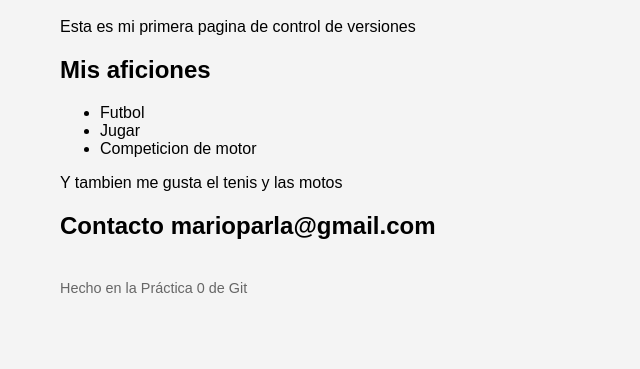
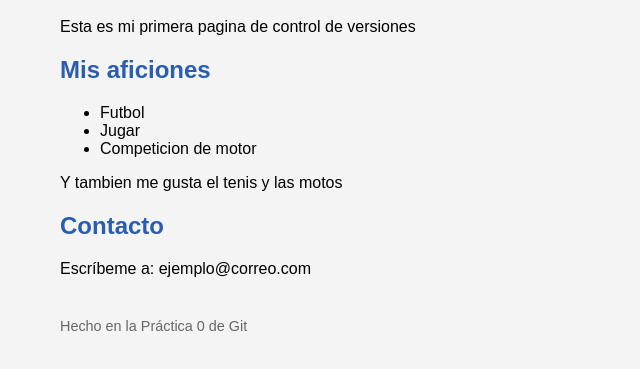
Before and after one commit to Mariete-maker/Practica-git3, a plain HTML site: page index.html in a window 1280 px wide. Shown: the part 217-586 px from the top of the page, without its empty margins (0-640 px from the left). Drawn offline with Linux system fonts and the light colour scheme.

Commit message:
Merge pull request #2 from Mariete-maker/feature/1-contacto
Añade sección de contacto

```diff
--- a/estilo.css
+++ b/estilo.css
@@ -6,6 +6,10 @@ body {
 
 h1 {
   color: #0257e0;
+}
+
+h2 {
+  color: #2a5db0;
 }
 
 footer {
--- a/index.html
+++ b/index.html
@@ -19,7 +19,8 @@
     <li>Competicion de motor</li>
   </ul>
     <p>Y tambien me gusta el tenis y las motos</p>
-  <h2>Contacto marioparla@gmail.com</h2>
+  <h2>Contacto</h2>
+  <p>Escríbeme a: ejemplo@correo.com</p>
   <footer><p>Hecho en la Práctica 0 de Git</p></footer>
 </body>
 </html>
```
